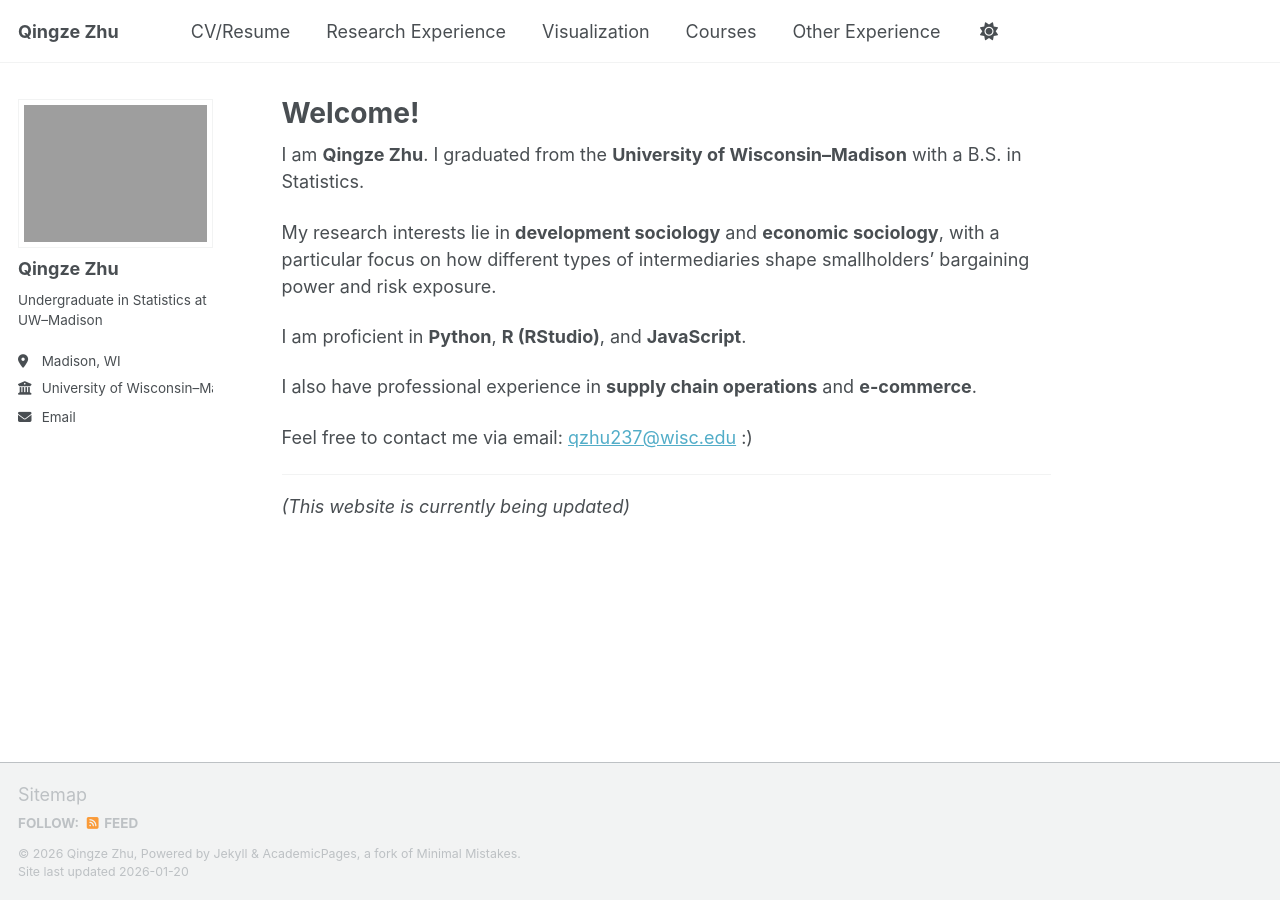
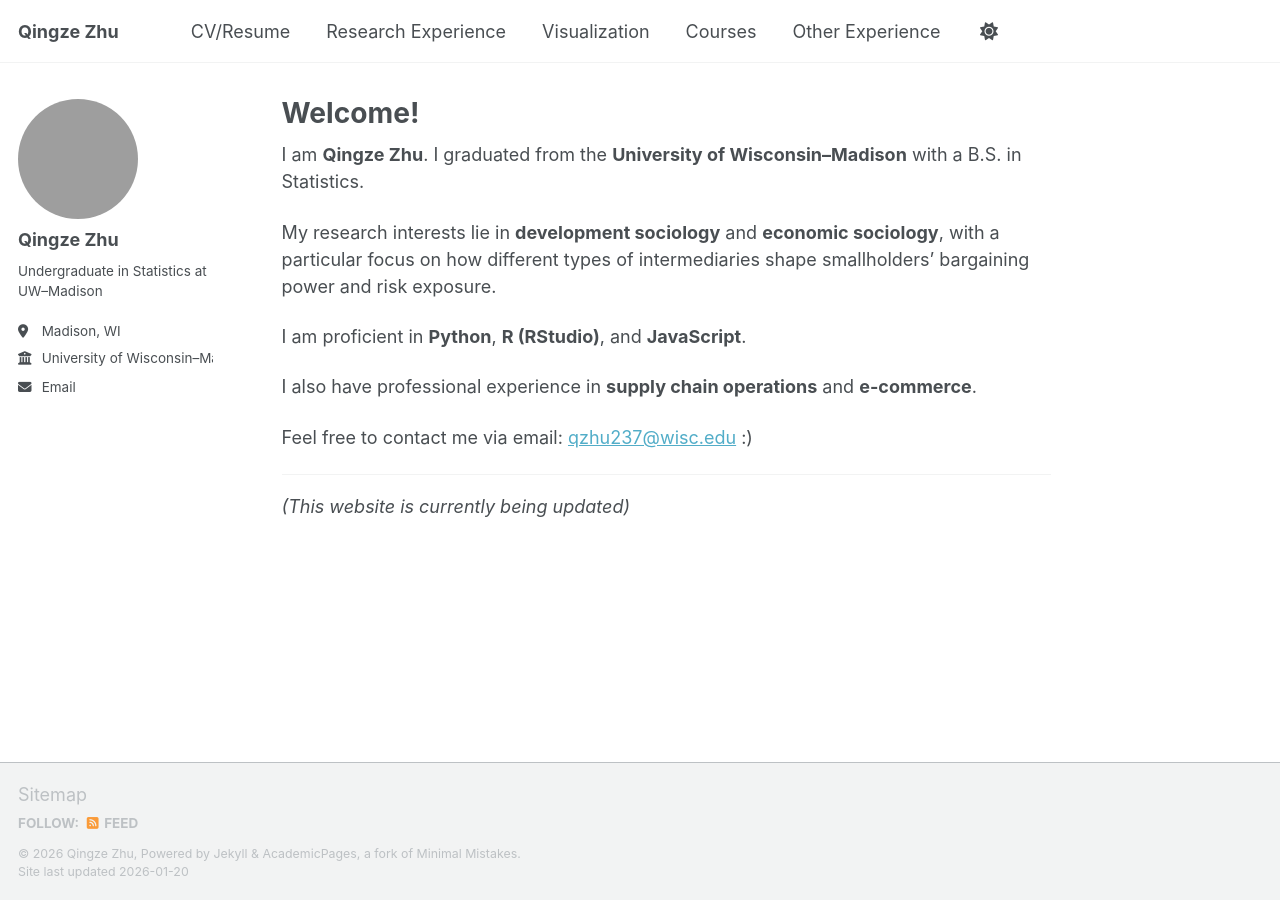
Before and after one commit to ZQZ0630/QingzeZhu-Personal-Webpage, a Jekyll site: the page built from _pages/about.md, in a window 1280 px wide. Built offline with Jekyll 4.4.1, drawn with Linux system fonts in a browser that asks for light colours; a script bundle is joined from its source files by our own code; library files that are not in the unit come from our copies.

Commit message:
Update main.scss

```diff
--- a/assets/css/main.scss
+++ b/assets/css/main.scss
@@ -41,8 +41,17 @@
     "vendor/font-awesome/solid",
     "vendor/font-awesome/brands";  /* 注意这里加了分号，结束导入 */
 
-/* 找到文件最后面，替换为： */
+/* 圆形 + 尺寸减半 + 防止变形 */
+.sidebar .author__avatar img,
 .author__avatar img {
-    max-width: 200px;   /* 改大到 200px，或者写 100% 让它占满侧边栏 */
-    border-radius: 0;   /* 改为 0，去掉圆角，变回方形 */
+    width: 120px !important;       /* 宽度设为 120px (大概是侧边栏的一半) */
+    height: 120px !important;      /* 高度也设为 120px，必须相等 */
+    max-width: 120px !important;   /* 限制最大宽度 */
+
+    border-radius: 50% !important; /* 变成圆形 */
+
+    object-fit: cover !important;  /* 【关键】自动裁剪图片中心，防止长方形图片变成椭圆 */
+
+    padding: 0 !important;         /* 去掉内边距 */
+    border: none !important;       /* 去掉边框 */
 }
```
